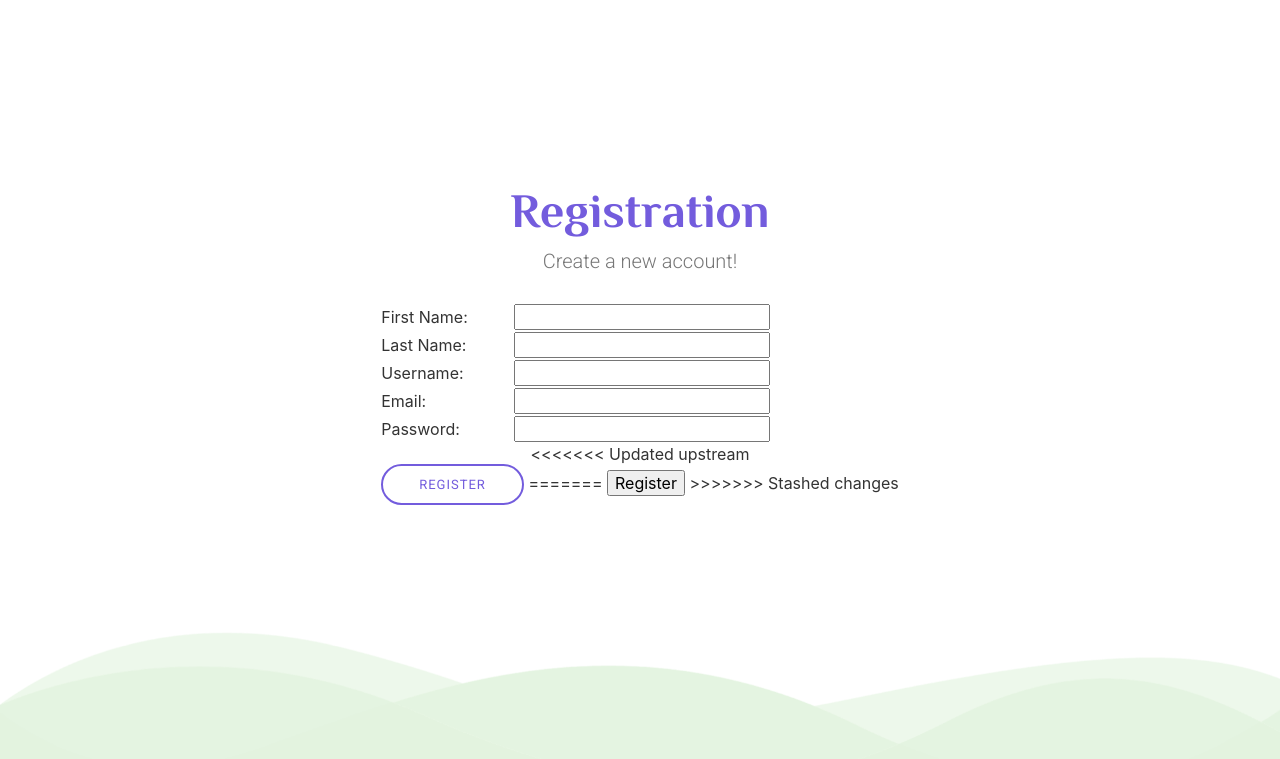
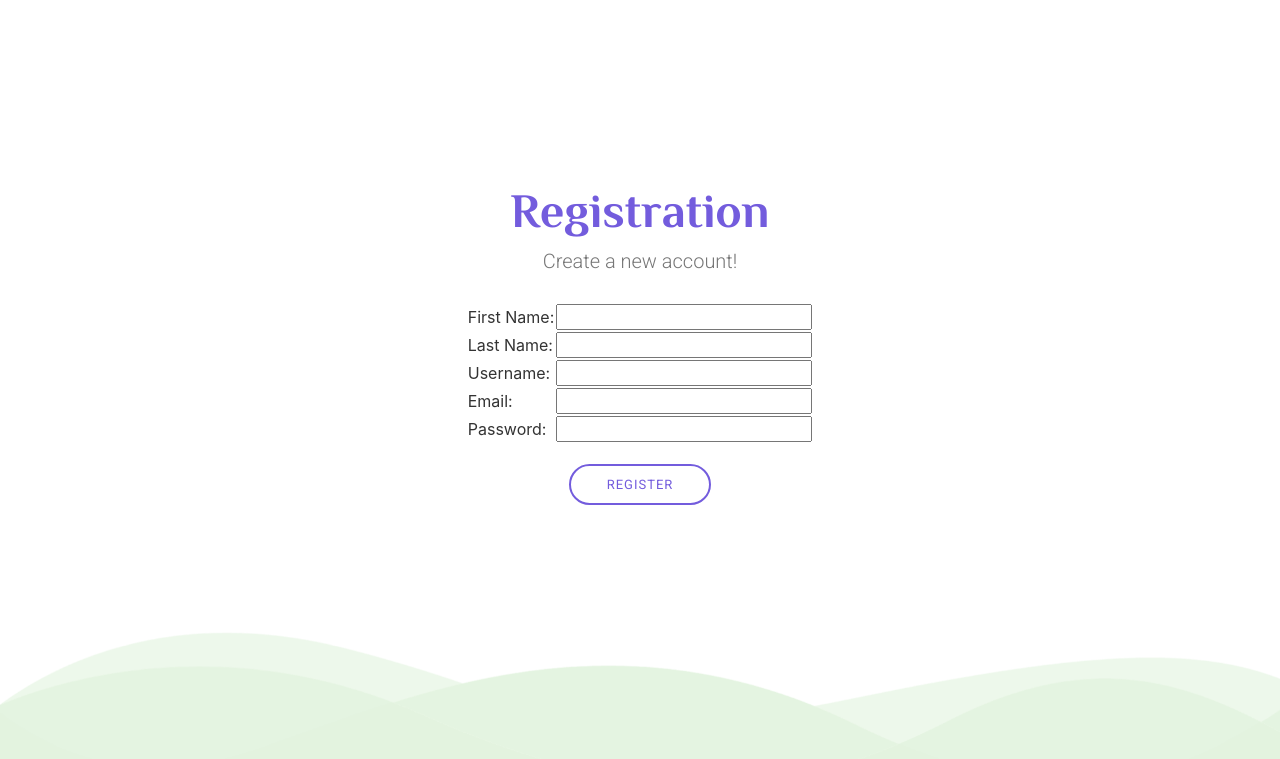
Before and after one commit to jcfrantz-2018/5thumbs, a PHP site: page /Registration.php in a window 1280 px wide. Shown: the part 41-800 px from the top of the page. Run offline with PHP 8.4, Linux system fonts and the light colour scheme.

Commit message:
Registration.php
remove stash

```diff
--- a/Frontend/Registration.php
+++ b/Frontend/Registration.php
@@ -125,12 +125,8 @@ require_once '../Backend/common.php';
             </tr>
             <tr>
                 <td colspan=2 align=center id=submitrow>
-<<<<<<< Updated upstream
                 <br>
                 <a href="Start.php" class="btn-get-started scrollto" value='Login'>Register</a>
-=======
-                <input type='submit' class=submit value='Register'>
->>>>>>> Stashed changes
                 </td>
             </tr>
         </table>
```
